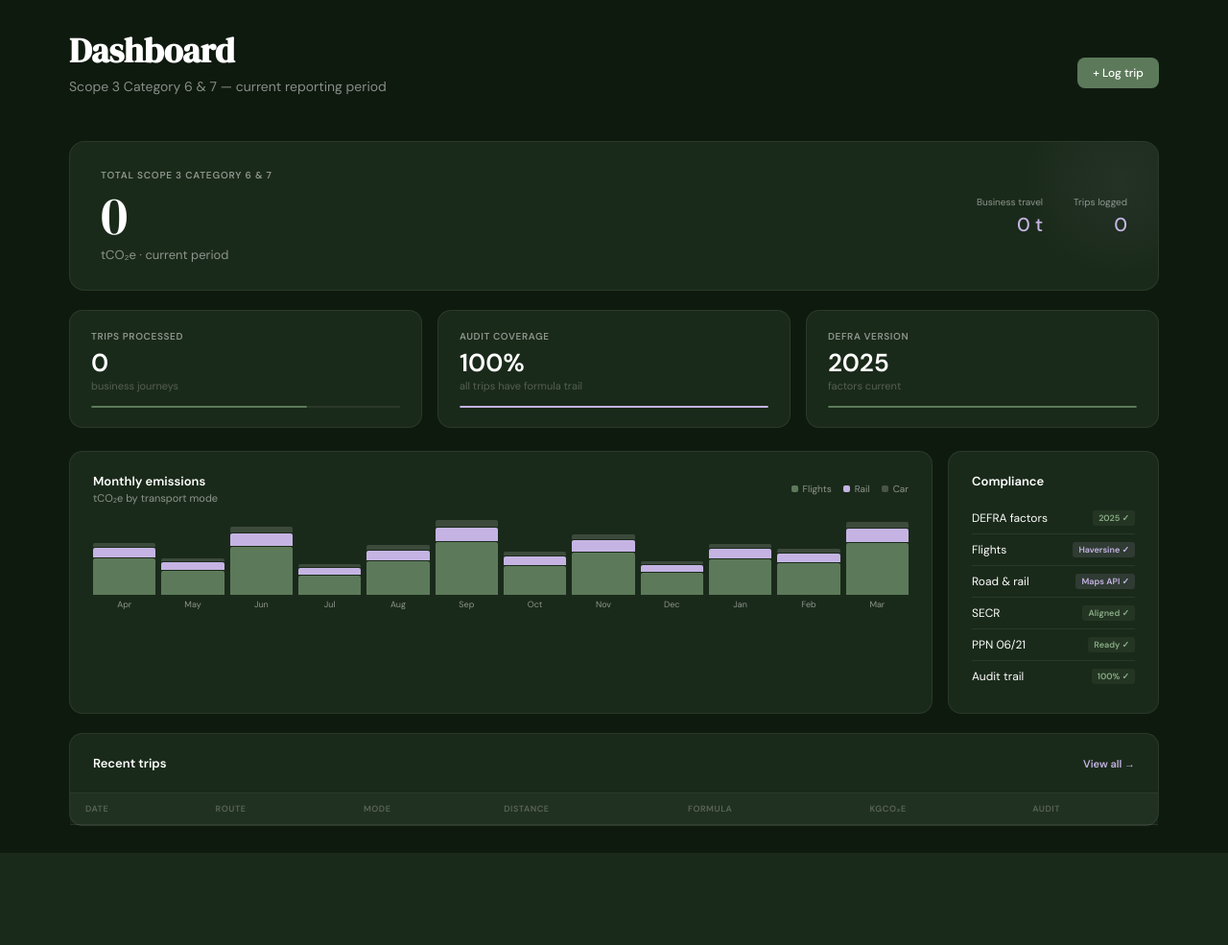
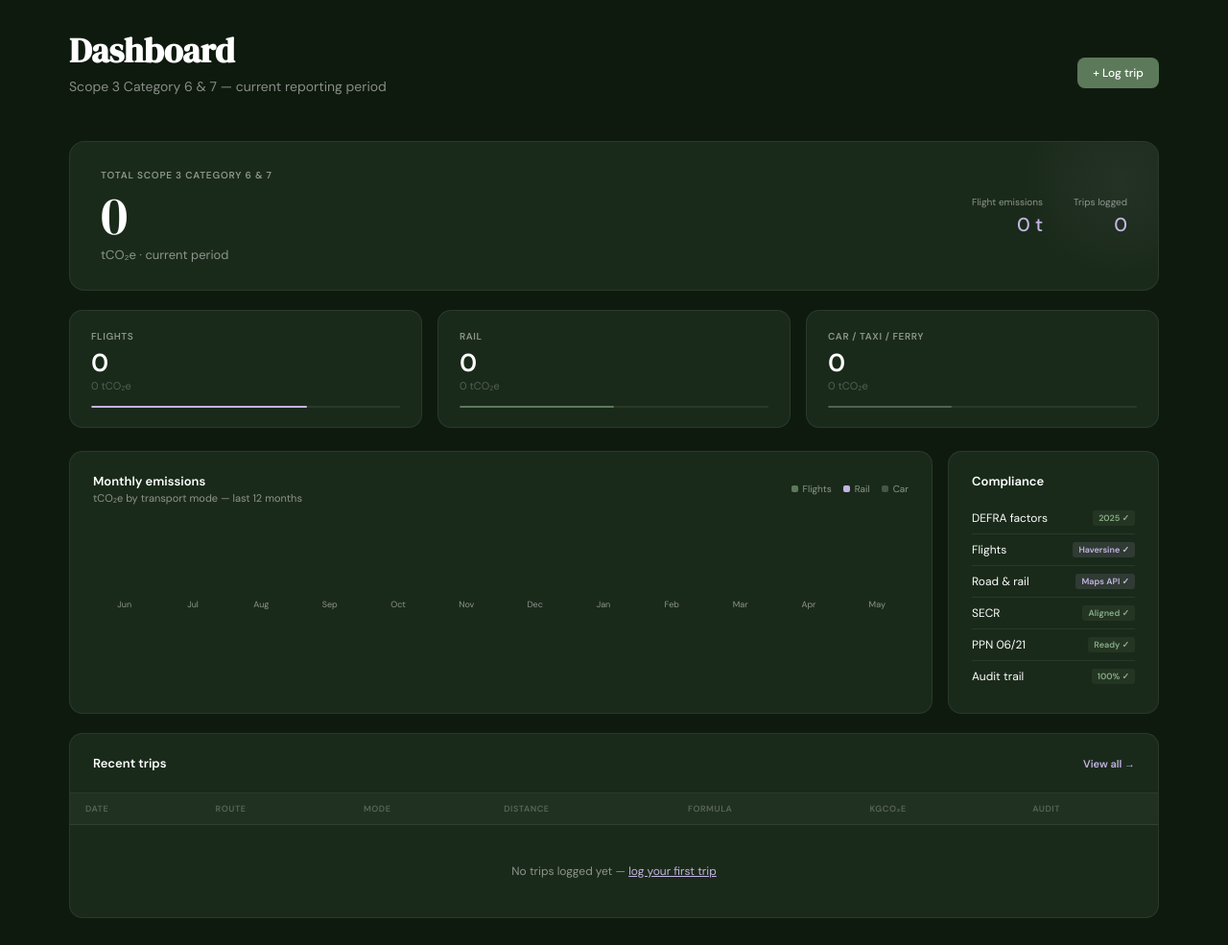
Before and after one commit to SeyiEsther/CarbonTrack1, an ASP.NET Core app: page /Dashboard in a window 1280 px wide. Shown: the part 56-1041 px from the top of the page at 96% size. Before the commit the page ends 945 px from the top, so only its background shows below. Run offline with ASP.NET Core 8, Linux system fonts and the light colour scheme; lists and menus that the app fills with data are empty; the project's own start-up code is not run, and a stand-in starts its controllers and pages.

Commit message:
Harden app: session TempData, SQL retry, full stats, real chart, delete action, null safety
- Program.cs: add Session + SessionStateTempDataProvider, EnableRetryOnFailure (3×5s),
  Migrate() instead of EnsureCreated(), seed default Organisation, remove duplicate
  AddScoped<GoogleMapsService>, warn on missing Maps key, 15s HttpClient timeout
- TripController: add ILogger, ModelState.Remove for all 7 calculated fields, async Index
  with OrderByDescending, TempData flash messages, DELETE POST action with CSRF,
  separate HttpRequestException handling, pre-fill TripDate/Passengers on GET
- DashboardController: add ILogger, make async (ToListAsync), full stat breakdown
  (FlightCount/TrainCount/CarCount + tCO2e each), monthly JSON for real chart,
  try/catch with zero-value fallback so DB failure never crashes page
- GoogleMapsService: add ILogger, guard null/empty API key, check top-level status
  (REQUEST_DENIED, ZERO_RESULTS), check element-level status, handle TaskCanceledException
  (timeout), log computed distances
- Trips.cs: DateTime.UtcNow, [Range(1,500)] on Passengers
- Organisation.cs: DateTime.UtcNow
- Trip/Index.cshtml: null-safe model via ?? Empty, success/error flash banners,
  Delete button per row with CSRF form + confirm dialog, 9-column table
- Dashboard/Index.cshtml: real bar chart driven by MonthlyData JSON (flights/rail/car
  stacked, tooltips), flash banners, stat cards show real counts + tCO2e per mode

https://claude.ai/code/session_0115kQzDr9rdbCNzEox7DG9Z

```diff
--- a/Controllers/DashboardController.cs
+++ b/Controllers/DashboardController.cs
@@ -1,27 +1,77 @@
 using Microsoft.AspNetCore.Mvc;
+using Microsoft.EntityFrameworkCore;
 using CarbonTrack.Models;
-using Microsoft.EntityFrameworkCore;
 
 namespace CarbonTrack.Controllers
 {
     public class DashboardController : Controller
     {
         private readonly CarbonTrackContext _context;
+        private readonly ILogger<DashboardController> _logger;
 
-        public DashboardController(CarbonTrackContext context)
+        public DashboardController(CarbonTrackContext context, ILogger<DashboardController> logger)
         {
             _context = context;
+            _logger = logger;
         }
 
-        public IActionResult Index()
+        public async Task<IActionResult> Index()
         {
-            var trips = _context.Trips.ToList();
+            if (TempData["Success"] is string success) ViewBag.Success = success;
+            if (TempData["Error"] is string tempError) ViewBag.Error = tempError;
 
-            ViewBag.TotalTrips = trips.Count;
-            ViewBag.TotalKgCO2e = trips.Sum(t => t.KgCO2e);
-            ViewBag.TotalTCO2e = Math.Round(trips.Sum(t => t.KgCO2e) / 1000, 2);
-            ViewBag.FlightEmissions = Math.Round(trips.Where(t => t.TransportMode.StartsWith("Flight")).Sum(t => t.KgCO2e) / 1000, 2);
-            ViewBag.RecentTrips = trips.OrderByDescending(t => t.TripDate).Take(5).ToList();
+            try
+            {
+                var trips = await _context.Trips.ToListAsync();
+
+                ViewBag.TotalTrips = trips.Count;
+                ViewBag.TotalTCO2e = Math.Round(trips.Sum(t => t.KgCO2e) / 1000, 2);
+                ViewBag.FlightEmissions = Math.Round(
+                    trips.Where(t => t.TransportMode.StartsWith("Flight")).Sum(t => t.KgCO2e) / 1000, 2);
+                ViewBag.TrainEmissions = Math.Round(
+                    trips.Where(t => t.TransportMode.StartsWith("Train")).Sum(t => t.KgCO2e) / 1000, 2);
+                ViewBag.CarEmissions = Math.Round(
+                    trips.Where(t => t.TransportMode.StartsWith("Car") || t.TransportMode == "Taxi" || t.TransportMode.StartsWith("Ferry")).Sum(t => t.KgCO2e) / 1000, 2);
+                ViewBag.FlightCount = trips.Count(t => t.TransportMode.StartsWith("Flight"));
+                ViewBag.TrainCount = trips.Count(t => t.TransportMode.StartsWith("Train"));
+                ViewBag.CarCount = trips.Count(t => t.TransportMode.StartsWith("Car") || t.TransportMode == "Taxi" || t.TransportMode.StartsWith("Ferry"));
+                ViewBag.RecentTrips = trips.OrderByDescending(t => t.TripDate).Take(5).ToList();
+
+                // Monthly breakdown — last 12 months for bar chart
+                var now = DateTime.UtcNow;
+                var monthly = Enumerable.Range(0, 12)
+                    .Select(i =>
+                    {
+                        var month = now.AddMonths(-11 + i);
+                        var m = trips.Where(t => t.TripDate.Year == month.Year && t.TripDate.Month == month.Month);
+                        return new
+                        {
+                            Label = month.ToString("MMM"),
+                            Flights = Math.Round(m.Where(t => t.TransportMode.StartsWith("Flight")).Sum(t => t.KgCO2e) / 1000, 3),
+                            Rail = Math.Round(m.Where(t => t.TransportMode.StartsWith("Train")).Sum(t => t.KgCO2e) / 1000, 3),
+                            Car = Math.Round(m.Where(t => t.TransportMode.StartsWith("Car") || t.TransportMode == "Taxi" || t.TransportMode.StartsWith("Ferry")).Sum(t => t.KgCO2e) / 1000, 3),
+                        };
+                    })
+                    .ToList();
+
+                ViewBag.MonthlyData = System.Text.Json.JsonSerializer.Serialize(monthly);
+            }
+            catch (Exception ex)
+            {
+                _logger.LogError(ex, "Dashboard load failed");
+                ViewBag.TotalTrips = 0;
+                ViewBag.TotalTCO2e = 0.0;
+                ViewBag.FlightEmissions = 0.0;
+                ViewBag.TrainEmissions = 0.0;
+                ViewBag.CarEmissions = 0.0;
+                ViewBag.FlightCount = 0;
+                ViewBag.TrainCount = 0;
+                ViewBag.CarCount = 0;
+                ViewBag.RecentTrips = new List<Trip>();
+                ViewBag.MonthlyData = "[]";
+                if (ViewBag.Error == null)
+                    ViewBag.Error = "Could not load dashboard data — database may be unavailable.";
+            }
 
             return View();
         }
--- a/Models/Organisation.cs
+++ b/Models/Organisation.cs
@@ -17,7 +17,7 @@ namespace CarbonTrack.Models
 
         public string Plan { get; set; } = "Free Trial";
 
-        public DateTime CreatedAt { get; set; } = DateTime.Now;
+        public DateTime CreatedAt { get; set; } = DateTime.UtcNow;
 
         public ICollection<Trip> Trips { get; set; }
     }
--- a/Models/Trips.cs
+++ b/Models/Trips.cs
@@ -21,6 +21,7 @@ namespace CarbonTrack.Models
 
         public string? TravelClass { get; set; }
 
+        [Range(1, 500, ErrorMessage = "Passengers must be between 1 and 500.")]
         public int Passengers { get; set; } = 1;
 
         public double DistanceKm { get; set; }
@@ -35,7 +36,7 @@ namespace CarbonTrack.Models
 
         public string? Formula { get; set; }
 
-        public DateTime CreatedAt { get; set; } = DateTime.Now;
+        public DateTime CreatedAt { get; set; } = DateTime.UtcNow;
 
         public int OrganisationId { get; set; }
 
--- a/Views/Dashboard/Index.cshtml
+++ b/Views/Dashboard/Index.cshtml
@@ -1,6 +1,19 @@
 @{
     ViewData["Title"] = "Dashboard";
     Layout = "_Layout";
+}
+
+@if (ViewBag.Success != null)
+{
+    <div style="background:rgba(92,122,90,0.15);border:1px solid rgba(92,122,90,0.3);border-radius:8px;padding:14px;margin-bottom:20px;color:#8aac87;font-size:13px;">
+        ✓ @ViewBag.Success
+    </div>
+}
+@if (ViewBag.Error != null)
+{
+    <div style="background:rgba(239,68,68,0.1);border:1px solid rgba(239,68,68,0.2);border-radius:8px;padding:14px;margin-bottom:20px;color:#fca5a5;font-size:13px;">
+        <strong>Error:</strong> @ViewBag.Error
+    </div>
 }
 
 <div class="mb-6" style="display:flex;align-items:center;justify-content:space-between">
@@ -21,7 +34,7 @@
     </div>
     <div style="display:flex;gap:32px">
         <div style="text-align:right">
-            <div style="font-size:10px;color:var(--txm);margin-bottom:4px">Business travel</div>
+            <div style="font-size:10px;color:var(--txm);margin-bottom:4px">Flight emissions</div>
             <div style="font-size:20px;font-weight:500;color:var(--lv)">@ViewBag.FlightEmissions t</div>
         </div>
         <div style="text-align:right">
@@ -34,22 +47,22 @@
 <!-- STATS -->
 <div class="grid-3 mb-6">
     <div class="stat-card">
-        <div class="stat-label">Trips processed</div>
-        <div class="stat-val">@ViewBag.TotalTrips</div>
-        <div class="stat-sub">business journeys</div>
-        <div class="stat-bar"><div class="stat-fill" style="width:70%;background:var(--sc)"></div></div>
+        <div class="stat-label">Flights</div>
+        <div class="stat-val">@ViewBag.FlightCount</div>
+        <div class="stat-sub">@ViewBag.FlightEmissions tCO₂e</div>
+        <div class="stat-bar"><div class="stat-fill" style="width:70%;background:var(--lv)"></div></div>
     </div>
     <div class="stat-card">
-        <div class="stat-label">Audit coverage</div>
-        <div class="stat-val">100%</div>
-        <div class="stat-sub">all trips have formula trail</div>
-        <div class="stat-bar"><div class="stat-fill" style="width:100%;background:var(--lv)"></div></div>
+        <div class="stat-label">Rail</div>
+        <div class="stat-val">@ViewBag.TrainCount</div>
+        <div class="stat-sub">@ViewBag.TrainEmissions tCO₂e</div>
+        <div class="stat-bar"><div class="stat-fill" style="width:50%;background:var(--sc)"></div></div>
     </div>
     <div class="stat-card">
-        <div class="stat-label">DEFRA version</div>
-        <div class="stat-val">2025</div>
-        <div class="stat-sub">factors current</div>
-        <div class="stat-bar"><div class="stat-fill" style="width:100%;background:var(--sc)"></div></div>
+        <div class="stat-label">Car / Taxi / Ferry</div>
+        <div class="stat-val">@ViewBag.CarCount</div>
+        <div class="stat-sub">@ViewBag.CarEmissions tCO₂e</div>
+        <div class="stat-bar"><div class="stat-fill" style="width:40%;background:rgba(255,255,255,0.2)"></div></div>
     </div>
 </div>
 
@@ -59,7 +72,7 @@
         <div style="display:flex;align-items:center;justify-content:space-between;margin-bottom:20px">
             <div>
                 <div class="section-title" style="margin:0">Monthly emissions</div>
-                <div style="font-size:11px;color:var(--txm);margin-top:2px">tCO₂e by transport mode</div>
+                <div style="font-size:11px;color:var(--txm);margin-top:2px">tCO₂e by transport mode — last 12 months</div>
             </div>
             <div style="display:flex;gap:12px">
                 <div style="display:flex;align-items:center;gap:5px;font-size:10px;color:var(--txm)"><div style="width:7px;height:7px;border-radius:2px;background:var(--sc)"></div>Flights</div>
@@ -67,20 +80,7 @@
                 <div style="display:flex;align-items:center;gap:5px;font-size:10px;color:var(--txm)"><div style="width:7px;height:7px;border-radius:2px;background:rgba(255,255,255,0.2)"></div>Car</div>
             </div>
         </div>
-        <div style="display:flex;align-items:flex-end;gap:6px;height:90px">
-            <div style="flex:1;display:flex;flex-direction:column;align-items:center;gap:4px"><div style="width:100%;display:flex;flex-direction:column;justify-content:flex-end;height:78px;gap:1px"><div style="height:4px;background:rgba(255,255,255,0.15);border-radius:2px 2px 0 0"></div><div style="height:10px;background:var(--lv);border-radius:2px 2px 0 0"></div><div style="height:38px;background:var(--sc);border-radius:2px 2px 0 0"></div></div><span style="font-size:9px;color:var(--txm)">Apr</span></div>
-            <div style="flex:1;display:flex;flex-direction:column;align-items:center;gap:4px"><div style="width:100%;display:flex;flex-direction:column;justify-content:flex-end;height:78px;gap:1px"><div style="height:3px;background:rgba(255,255,255,0.15);border-radius:2px 2px 0 0"></div><div style="height:8px;background:var(--lv);border-radius:2px 2px 0 0"></div><div style="height:25px;background:var(--sc);border-radius:2px 2px 0 0"></div></div><span style="font-size:9px;color:var(--txm)">May</span></div>
-            <div style="flex:1;display:flex;flex-direction:column;align-items:center;gap:4px"><div style="width:100%;display:flex;flex-direction:column;justify-content:flex-end;height:78px;gap:1px"><div style="height:6px;background:rgba(255,255,255,0.15);border-radius:2px 2px 0 0"></div><div style="height:13px;background:var(--lv);border-radius:2px 2px 0 0"></div><div style="height:50px;background:var(--sc);border-radius:2px 2px 0 0"></div></div><span style="font-size:9px;color:var(--txm)">Jun</span></div>
-            <div style="flex:1;display:flex;flex-direction:column;align-items:center;gap:4px"><div style="width:100%;display:flex;flex-direction:column;justify-content:flex-end;height:78px;gap:1px"><div style="height:3px;background:rgba(255,255,255,0.15);border-radius:2px 2px 0 0"></div><div style="height:7px;background:var(--lv);border-radius:2px 2px 0 0"></div><div style="height:20px;background:var(--sc);border-radius:2px 2px 0 0"></div></div><span style="font-size:9px;color:var(--txm)">Jul</span></div>
-            <div style="flex:1;display:flex;flex-direction:column;align-items:center;gap:4px"><div style="width:100%;display:flex;flex-direction:column;justify-content:flex-end;height:78px;gap:1px"><div style="height:5px;background:rgba(255,255,255,0.15);border-radius:2px 2px 0 0"></div><div style="height:10px;background:var(--lv);border-radius:2px 2px 0 0"></div><div style="height:35px;background:var(--sc);border-radius:2px 2px 0 0"></div></div><span style="font-size:9px;color:var(--txm)">Aug</span></div>
-            <div style="flex:1;display:flex;flex-direction:column;align-items:center;gap:4px"><div style="width:100%;display:flex;flex-direction:column;justify-content:flex-end;height:78px;gap:1px"><div style="height:7px;background:rgba(255,255,255,0.15);border-radius:2px 2px 0 0"></div><div style="height:15px;background:var(--lv);border-radius:2px 2px 0 0"></div><div style="height:58px;background:var(--sc);border-radius:2px 2px 0 0"></div></div><span style="font-size:9px;color:var(--txm)">Sep</span></div>
-            <div style="flex:1;display:flex;flex-direction:column;align-items:center;gap:4px"><div style="width:100%;display:flex;flex-direction:column;justify-content:flex-end;height:78px;gap:1px"><div style="height:4px;background:rgba(255,255,255,0.15);border-radius:2px 2px 0 0"></div><div style="height:9px;background:var(--lv);border-radius:2px 2px 0 0"></div><div style="height:30px;background:var(--sc);border-radius:2px 2px 0 0"></div></div><span style="font-size:9px;color:var(--txm)">Oct</span></div>
-            <div style="flex:1;display:flex;flex-direction:column;align-items:center;gap:4px"><div style="width:100%;display:flex;flex-direction:column;justify-content:flex-end;height:78px;gap:1px"><div style="height:5px;background:rgba(255,255,255,0.15);border-radius:2px 2px 0 0"></div><div style="height:12px;background:var(--lv);border-radius:2px 2px 0 0"></div><div style="height:44px;background:var(--sc);border-radius:2px 2px 0 0"></div></div><span style="font-size:9px;color:var(--txm)">Nov</span></div>
-            <div style="flex:1;display:flex;flex-direction:column;align-items:center;gap:4px"><div style="width:100%;display:flex;flex-direction:column;justify-content:flex-end;height:78px;gap:1px"><div style="height:3px;background:rgba(255,255,255,0.15);border-radius:2px 2px 0 0"></div><div style="height:7px;background:var(--lv);border-radius:2px 2px 0 0"></div><div style="height:23px;background:var(--sc);border-radius:2px 2px 0 0"></div></div><span style="font-size:9px;color:var(--txm)">Dec</span></div>
-            <div style="flex:1;display:flex;flex-direction:column;align-items:center;gap:4px"><div style="width:100%;display:flex;flex-direction:column;justify-content:flex-end;height:78px;gap:1px"><div style="height:4px;background:rgba(255,255,255,0.15);border-radius:2px 2px 0 0"></div><div style="height:10px;background:var(--lv);border-radius:2px 2px 0 0"></div><div style="height:37px;background:var(--sc);border-radius:2px 2px 0 0"></div></div><span style="font-size:9px;color:var(--txm)">Jan</span></div>
-            <div style="flex:1;display:flex;flex-direction:column;align-items:center;gap:4px"><div style="width:100%;display:flex;flex-direction:column;justify-content:flex-end;height:78px;gap:1px"><div style="height:4px;background:rgba(255,255,255,0.15);border-radius:2px 2px 0 0"></div><div style="height:9px;background:var(--lv);border-radius:2px 2px 0 0"></div><div style="height:33px;background:var(--sc);border-radius:2px 2px 0 0"></div></div><span style="font-size:9px;color:var(--txm)">Feb</span></div>
-            <div style="flex:1;display:flex;flex-direction:column;align-items:center;gap:4px"><div style="width:100%;display:flex;flex-direction:column;justify-content:flex-end;height:78px;gap:1px"><div style="height:6px;background:rgba(255,255,255,0.15);border-radius:2px 2px 0 0"></div><div style="height:14px;background:var(--lv);border-radius:2px 2px 0 0"></div><div style="height:54px;background:var(--sc);border-radius:2px 2px 0 0"></div></div><span style="font-size:9px;color:var(--txm)">Mar</span></div>
-        </div>
+        <div id="bar-chart" style="display:flex;align-items:flex-end;gap:6px;height:90px"></div>
     </div>
 
     <div class="card card-p">
@@ -113,9 +113,9 @@
             </tr>
         </thead>
         <tbody>
-            @if (ViewBag.RecentTrips != null)
+            @if (ViewBag.RecentTrips != null && ((IEnumerable<CarbonTrack.Models.Trip>)ViewBag.RecentTrips).Any())
             {
-                foreach (var trip in ViewBag.RecentTrips)
+                foreach (var trip in (IEnumerable<CarbonTrack.Models.Trip>)ViewBag.RecentTrips)
                 {
                     <tr>
                         <td style="color:var(--txm)">@trip.TripDate.ToString("dd MMM yyyy")</td>
@@ -143,3 +143,32 @@
         </tbody>
     </table>
 </div>
+
+<script>
+(function () {
+    const data = @Html.Raw(ViewBag.MonthlyData ?? "[]");
+    const chart = document.getElementById('bar-chart');
+    if (!chart || !data.length) return;
+
+    const maxVal = Math.max(...data.map(d => d.Flights + d.Rail + d.Car), 0.001);
+    const BAR_H = 78;
+
+    chart.innerHTML = data.map(d => {
+        const total = d.Flights + d.Rail + d.Car;
+        const flightH = Math.round((d.Flights / maxVal) * BAR_H);
+        const railH = Math.round((d.Rail / maxVal) * BAR_H);
+        const carH = Math.round((d.Car / maxVal) * BAR_H);
+        const tip = total > 0
+            ? `${d.Label}: ${total.toFixed(3)} tCO₂e (F:${d.Flights} R:${d.Rail} C:${d.Car})`
+            : `${d.Label}: no trips`;
+        return `<div style="flex:1;display:flex;flex-direction:column;align-items:center;gap:4px" title="${tip}">
+            <div style="width:100%;display:flex;flex-direction:column;justify-content:flex-end;height:${BAR_H}px;gap:1px">
+                <div style="height:${carH}px;background:rgba(255,255,255,0.15);border-radius:2px 2px 0 0;min-height:${carH > 0 ? 2 : 0}px"></div>
+                <div style="height:${railH}px;background:var(--lv);border-radius:2px 2px 0 0;min-height:${railH > 0 ? 2 : 0}px"></div>
+                <div style="height:${flightH}px;background:var(--sc);border-radius:2px 2px 0 0;min-height:${flightH > 0 ? 2 : 0}px"></div>
+            </div>
+            <span style="font-size:9px;color:var(--txm)">${d.Label}</span>
+        </div>`;
+    }).join('');
+})();
+</script>
```
Also changed, not shown: Controllers/TripController.cs (+98 -38 lines), Models/GoogleMapsService.cs (+76 -22 lines), Program.cs (+57 -13 lines), Views/Trip/Index.cshtml (+31 -6 lines).
